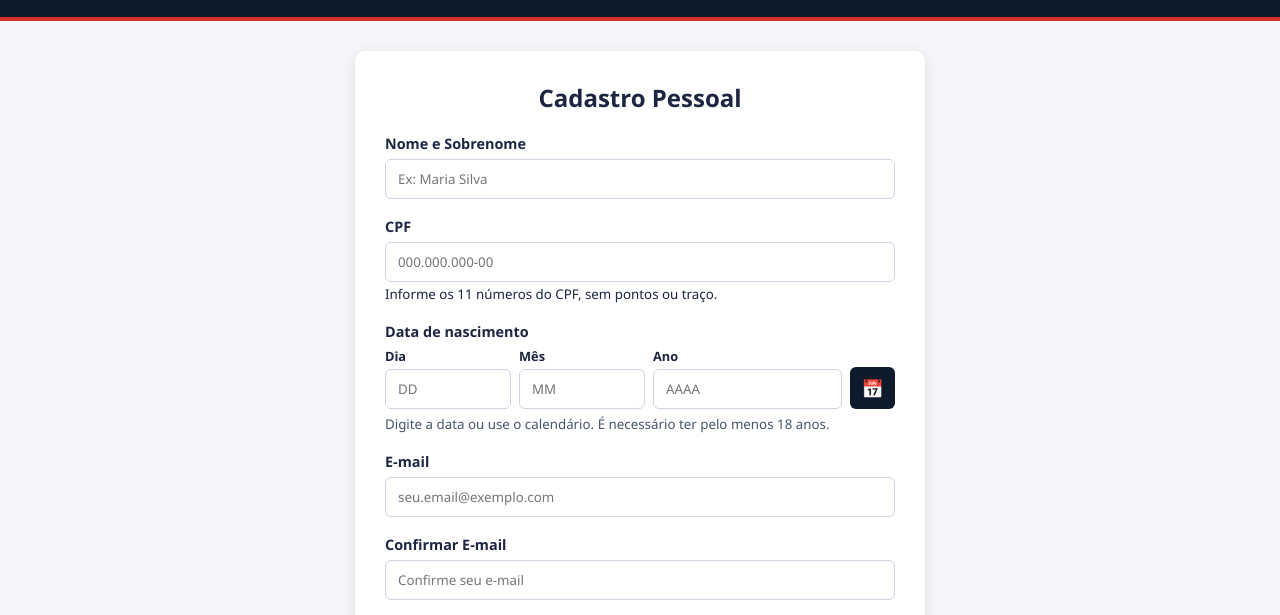
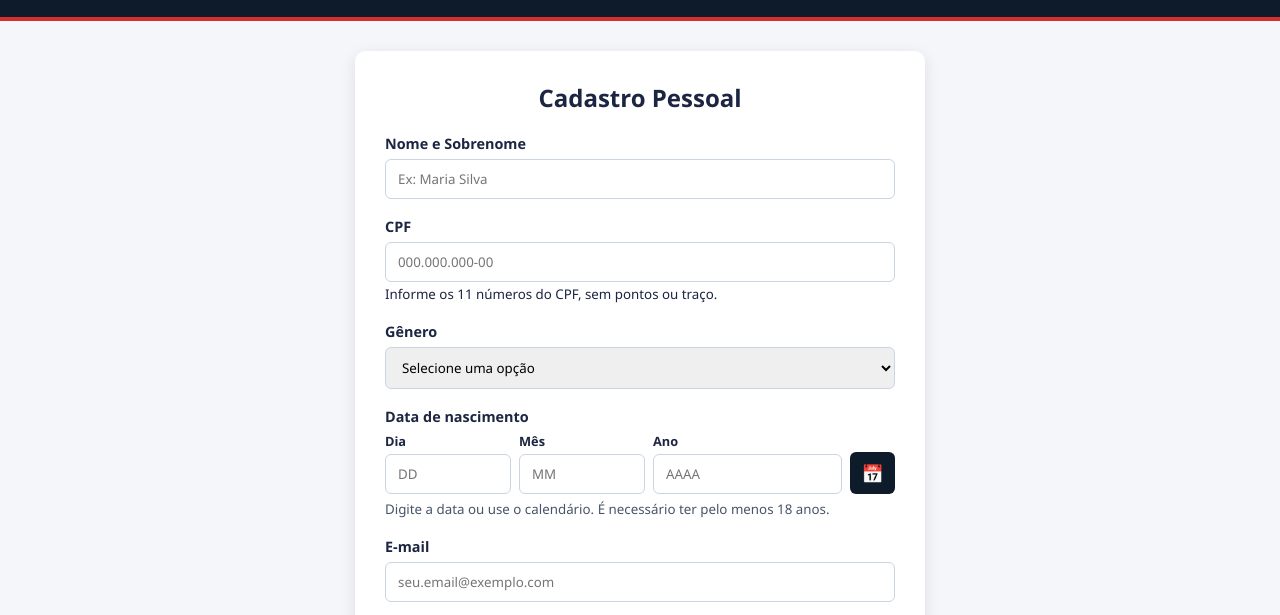
Before and after one commit to sistema-denuncia/sistema-botao, an Electron app: page public/cadastro.html in a window 1280 px wide. Shown: the part 108-723 px from the top of the page. Drawn offline with Linux system fonts and the light colour scheme.

Commit message:
adicionando genero e arrumando o gif da pagina login

```diff
--- a/public/cadastro.html
+++ b/public/cadastro.html
@@ -37,6 +37,16 @@
           <label for="cpf">CPF</label>
           <input type="text" id="cpf" placeholder="000.000.000-00" inputmode="numeric" pattern="[0-9]{11}" minlength="11" maxlength="11" autocomplete="off" aria-describedby="cpfAjuda" required>
           <small id="cpfAjuda">Informe os 11 números do CPF, sem pontos ou traço.</small>
+        </div>
+
+        <div class="form-group">
+          <label for="genero">Gênero</label>
+          <select id="genero" name="genero" required>
+            <option value="" disabled selected>Selecione uma opção</option>
+            <option value="Feminino">Feminino</option>
+            <option value="Masculino">Masculino</option>
+            <option value="Prefiro não informar">Prefiro não informar</option>
+          </select>
         </div>
 
         <!-- 3. Data de nascimento -->
--- a/public/css/style.css
+++ b/public/css/style.css
@@ -179,11 +179,11 @@ body {
   color: #FFFFFF;
 }
 
-.login-brand video {
+/* .login-brand video {
   width: 48px;
   height: 48px;
   object-fit: contain;
-}
+} */
 
 .login-brand span:first-child {
   font-size: 1.4em;
@@ -350,7 +350,8 @@ body {
   font-size: 0.9rem;
 }
 
-.form-group input {
+.form-group input,
+.form-group select {
   width: 100%;
   padding: 10px 12px;
   border: 1px solid var(--border-gray);
@@ -358,7 +359,8 @@ body {
   box-sizing: border-box;
 }
 
-.form-group input:focus {
+.form-group input:focus,
+.form-group select:focus {
   outline: none;
   border-color: var(--primary-red);
   box-shadow: 0 0 0 3px rgba(211, 47, 47, 0.2);
--- a/routes/auth.js
+++ b/routes/auth.js
@@ -154,7 +154,7 @@ router.post('/cadastro', async (req, res) => {
     ? req.body.genero
     : (typeof req.body?.sexo === 'string' ? req.body.sexo : '');
   const generoNormalizado = normalizarGenero(genero);
-  const generosPermitidos = new Set(['feminino', 'masculino', 'naobinario', 'prefironaoinformar']);
+  const generosPermitidos = new Set(['feminino', 'masculino', 'prefironaoinformar']);
 
   if (!generoNormalizado || !generosPermitidos.has(generoNormalizado)) {
     return res.status(400).json({ sucesso: false, mensagem: 'Selecione um gênero válido.' });
```
Also changed, not shown: README.md.
